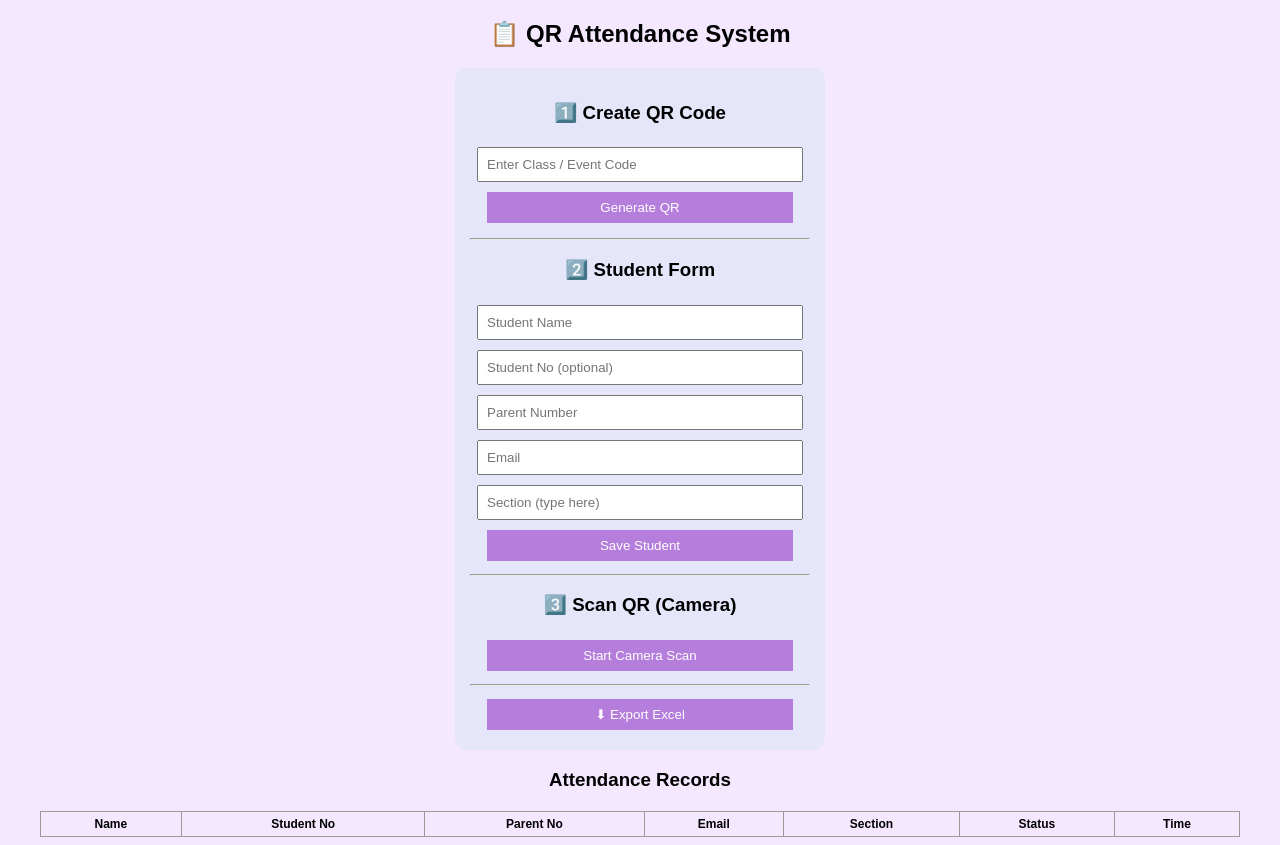
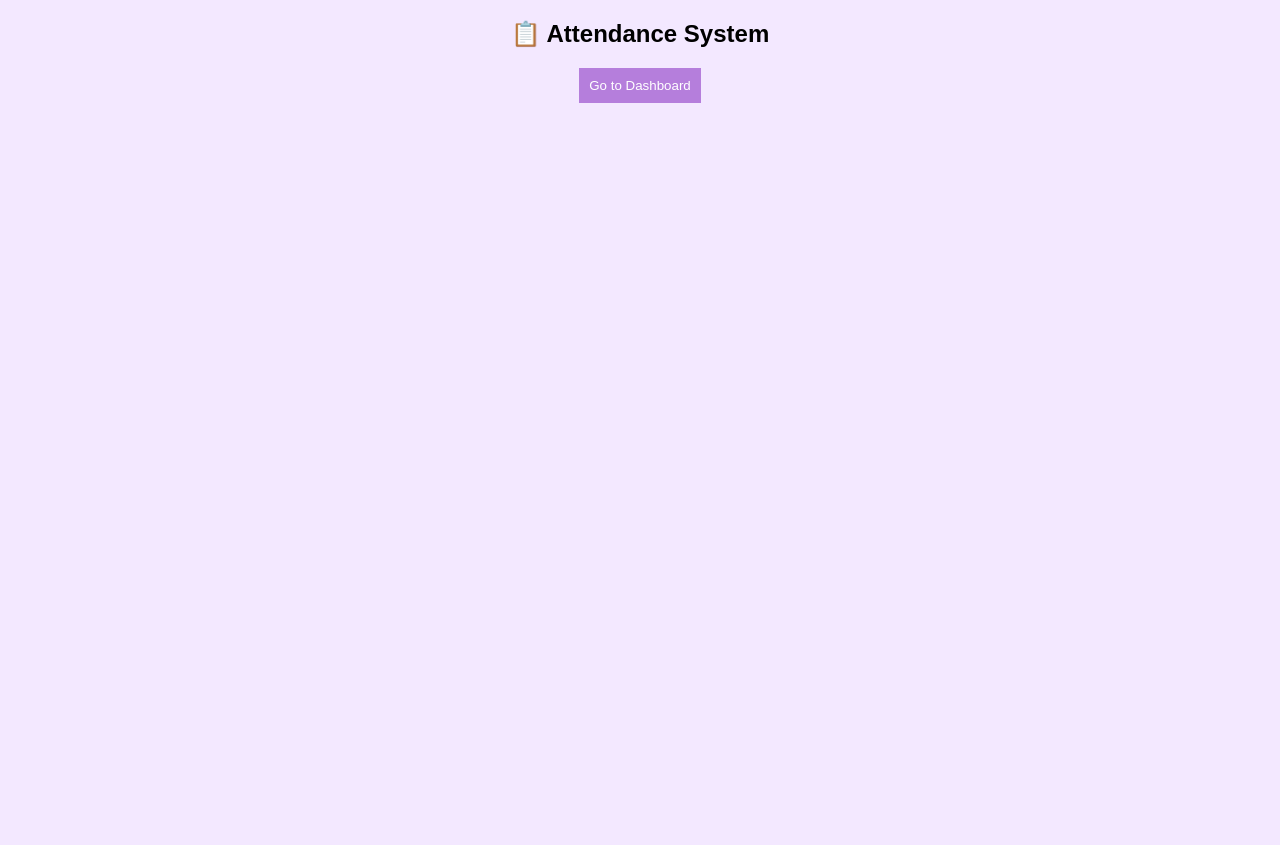
Before and after one commit to MaamAira/attendance, a website: page 2026-2027.html in a window 1280 px wide. After the commit the page ends 800 px from the top, so only its background shows below. Drawn offline with Linux system fonts and the light colour scheme.

Commit message:
Update 2026-2027.html

```diff
--- a/2026-2027.html
+++ b/2026-2027.html
@@ -1,211 +1,19 @@
 <!DOCTYPE html>
 <html>
 <head>
-  <title>QR Attendance System</title>
-
+  <title>Attendance System</title>
   <style>
-    body {
-      font-family: Arial;
-      background: #f3e8ff;
-      text-align: center;
-    }
-
-    .container {
-      background: lavender;
-      padding: 15px;
-      width: 340px;
-      margin: auto;
-      border-radius: 12px;
-    }
-
-    input, button {
-      width: 90%;
-      margin: 5px;
-      padding: 8px;
-    }
-
-    button {
-      background: #b57edc;
-      color: white;
-      border: none;
-      cursor: pointer;
-    }
-
-    video {
-      width: 100%;
-      border-radius: 10px;
-    }
-
-    table {
-      width: 95%;
-      margin: auto;
-      margin-top: 20px;
-      border-collapse: collapse;
-    }
-
-    th, td {
-      border: 1px solid #999;
-      padding: 5px;
-      font-size: 12px;
-    }
-
-    #qrBox {
-      margin: 10px auto;
-    }
+    body { font-family: Arial; background: #f3e8ff; text-align:center; }
+    button { padding: 10px; background:#b57edc; color:white; border:none; }
   </style>
-
-  <!-- QR CODE LIB -->
-  <script src="https://cdn.jsdelivr.net/npm/qrcode/build/qrcode.min.js"></script>
-
-  <!-- QR SCANNER -->
-  <script src="https://unpkg.com/html5-qrcode"></script>
-
-  <!-- XLSX -->
-  <script src="https://cdnjs.cloudflare.com/ajax/libs/xlsx/0.18.5/xlsx.full.min.js"></script>
 </head>
-
 <body>
 
-<h2>📋 QR Attendance System</h2>
+<h2>📋 Attendance System</h2>
 
-<div class="container">
-
-  <!-- 1. CREATE QR -->
-  <h3>1️⃣ Create QR Code</h3>
-  <input id="qrText" placeholder="Enter Class / Event Code">
-  <button onclick="generateQR()">Generate QR</button>
-  <div id="qrBox"></div>
-
-  <hr>
-
-  <!-- 2. STUDENT FORM -->
-  <h3>2️⃣ Student Form</h3>
-  <input id="name" placeholder="Student Name">
-  <input id="studentNo" placeholder="Student No (optional)">
-  <input id="parentNo" placeholder="Parent Number">
-  <input id="email" placeholder="Email">
-  <input id="section" placeholder="Section (type here)">
-
-  <button onclick="saveStudent()">Save Student</button>
-
-  <hr>
-
-  <!-- 3. QR SCANNER -->
-  <h3>3️⃣ Scan QR (Camera)</h3>
-  <div id="reader"></div>
-  <button onclick="startScan()">Start Camera Scan</button>
-
-  <hr>
-
-  <!-- EXPORT -->
-  <button onclick="exportExcel()">⬇ Export Excel</button>
-
-</div>
-
-<h3>Attendance Records</h3>
-<table id="table">
-  <tr>
-    <th>Name</th>
-    <th>Student No</th>
-    <th>Parent No</th>
-    <th>Email</th>
-    <th>Section</th>
-    <th>Status</th>
-    <th>Time</th>
-  </tr>
-</table>
-
-<script>
-let currentQR = "";
-
-/* ================= 1. GENERATE QR ================= */
-function generateQR() {
-  let text = document.getElementById("qrText").value;
-
-  if (!text) return alert("Enter QR text");
-
-  document.getElementById("qrBox").innerHTML = "";
-
-  QRCode.toCanvas(text, function (err, canvas) {
-    document.getElementById("qrBox").appendChild(canvas);
-  });
-
-  currentQR = text;
-}
-
-/* ================= 2. SAVE STUDENT ================= */
-function saveStudent() {
-  let student = {
-    name: document.getElementById("name").value,
-    studentNo: document.getElementById("studentNo").value,
-    parentNo: document.getElementById("parentNo").value,
-    email: document.getElementById("email").value,
-    section: document.getElementById("section").value,
-    status: "Present",
-    time: new Date().toLocaleString()
-  };
-
-  let data = JSON.parse(localStorage.getItem("attendance") || "[]");
-  data.push(student);
-  localStorage.setItem("attendance", JSON.stringify(data));
-
-  addRow(student);
-  alert("Student saved!");
-}
-
-/* ================= 3. TABLE ================= */
-function addRow(r) {
-  let table = document.getElementById("table");
-
-  let row = table.insertRow();
-  row.innerHTML = `
-    <td>${r.name}</td>
-    <td>${r.studentNo}</td>
-    <td>${r.parentNo}</td>
-    <td>${r.email}</td>
-    <td>${r.section}</td>
-    <td>${r.status}</td>
-    <td>${r.time}</td>
-  `;
-}
-
-/* ================= 4. QR SCANNER ================= */
-function startScan() {
-  let scanner = new Html5Qrcode("reader");
-
-  scanner.start(
-    { facingMode: "environment" },
-    { fps: 10, qrbox: 200 },
-    (decodedText) => {
-      alert("QR Scanned: " + decodedText);
-
-      let student = JSON.parse(localStorage.getItem("attendance") || "[]");
-      let last = student[student.length - 1];
-
-      if (last) {
-        last.status = "Present (QR Verified)";
-        last.time = new Date().toLocaleString();
-      }
-
-      localStorage.setItem("attendance", JSON.stringify(student));
-
-      location.reload();
-    }
-  );
-}
-
-/* ================= 5. EXPORT EXCEL ================= */
-function exportExcel() {
-  let data = JSON.parse(localStorage.getItem("attendance") || "[]");
-
-  let ws = XLSX.utils.json_to_sheet(data);
-  let wb = XLSX.utils.book_new();
-
-  XLSX.utils.book_append_sheet(wb, ws, "Attendance");
-
-  XLSX.writeFile(wb, "attendance.xlsx");
-}
-</script>
+<button onclick="location.href='dashboard.html'">
+  Go to Dashboard
+</button>
 
 </body>
 </html>
```
